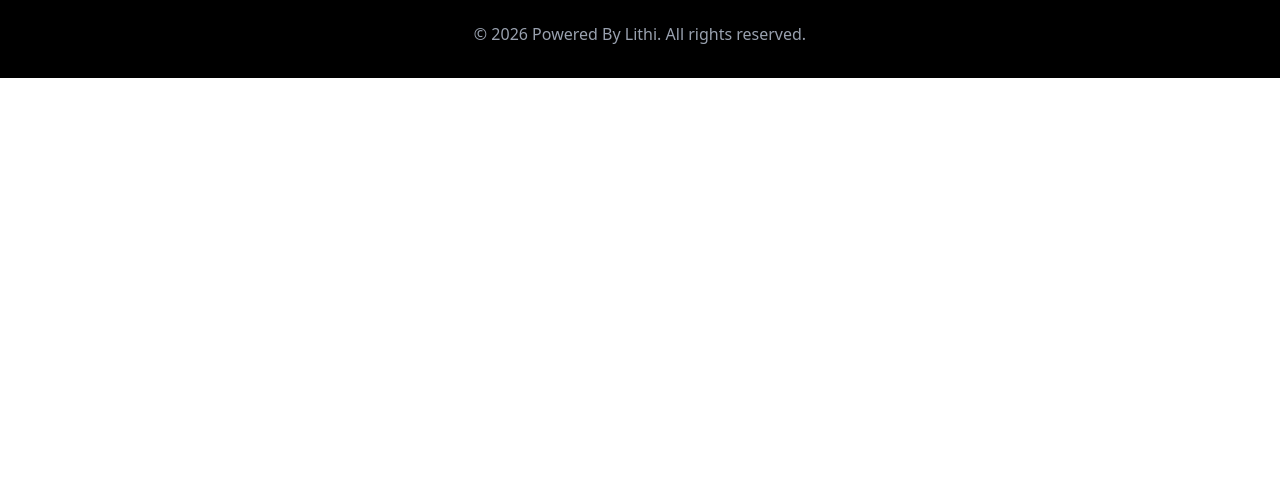
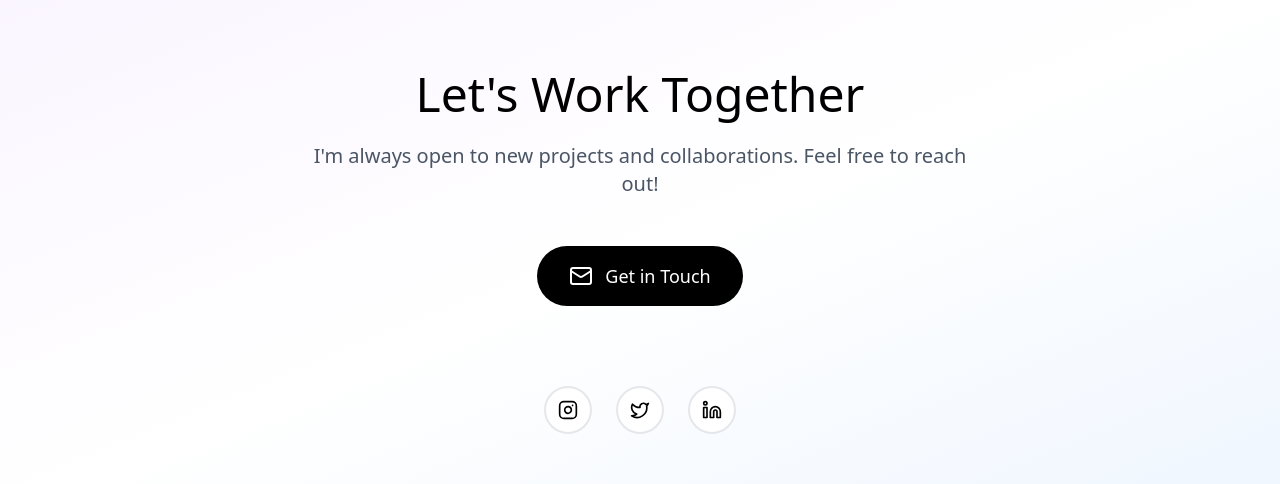
Before and after one commit to LitMgwebi/Moyisi, a Nuxt app in the folder client/: page / in a window 1280 px wide. Shown: the part 5232-5716 px from the top of the page. Before the commit the page ends 5310 px from the top, so only its background shows below. Built offline with nearby package versions, Linux system fonts and the light colour scheme.

Commit message:
Adding Contact component to output contact information

```diff
--- /dev/null
+++ b/client/app/components/contact/index.vue
@@ -0,0 +1,65 @@
+<template>
+  <section
+    id="contact"
+    class="py-20 bg-gradient-to-br from-purple-50 via-white to-blue-50"
+  >
+    <div class="max-w-4xl mx-auto px-4 sm:px-6 lg:px-8 text-center">
+      <!-- Wrapper -->
+      <div
+        v-motion
+        v-intersect.once
+        :initial="{ opacity: 0, y: 30 }"
+        :enter="{ opacity: 1, y: 0 }"
+        :transition="{ duration: 0.6 }"
+      >
+        <h2 class="text-4xl sm:text-5xl mb-6">Let's Work Together</h2>
+
+        <p class="text-xl text-gray-600 mb-12 max-w-2xl mx-auto">
+          I'm always open to new projects and collaborations. Feel free to reach
+          out!
+        </p>
+
+        <!-- CTA -->
+        <a
+          href="mailto:artist@example.com"
+          v-motion
+          :hovered="{ scale: 1.05 }"
+          :pressed="{ scale: 0.95 }"
+          class="inline-flex items-center gap-3 px-8 py-4 bg-black text-white rounded-full text-lg hover:bg-gray-800 transition-colors mb-12"
+        >
+          <Mail :size="24" />
+          Get in Touch
+        </a>
+
+        <!-- Socials -->
+        <div class="flex justify-center gap-6 mt-8">
+          <a
+            v-for="(social, index) in socials"
+            :key="social.label"
+            :href="social.href"
+            v-motion
+            v-intersect.once
+            :initial="{ opacity: 0, y: 20 }"
+            :enter="{ opacity: 1, y: 0 }"
+            :transition="{ delay: index * 0.1 }"
+            :hovered="{ scale: 1.1 }"
+            class="w-12 h-12 rounded-full bg-white border-2 border-gray-200 flex items-center justify-center hover:border-black transition-colors"
+            :aria-label="social.label"
+          >
+            <component :is="social.icon" :size="20" />
+          </a>
+        </div>
+      </div>
+    </div>
+  </section>
+</template>
+
+<script setup>
+import { Mail, Instagram, Twitter, Linkedin } from 'lucide-vue-next'
+
+const socials = [
+  { icon: Instagram, href: '#', label: 'Instagram' },
+  { icon: Twitter, href: '#', label: 'Twitter' },
+  { icon: Linkedin, href: '#', label: 'LinkedIn' },
+]
+</script>
--- a/client/app/pages/index.vue
+++ b/client/app/pages/index.vue
@@ -15,6 +15,7 @@
     :items="paintings"
     bgColor="bg-white"
   />
+  <Contact />
 </template>
 
 <script setup>
```
